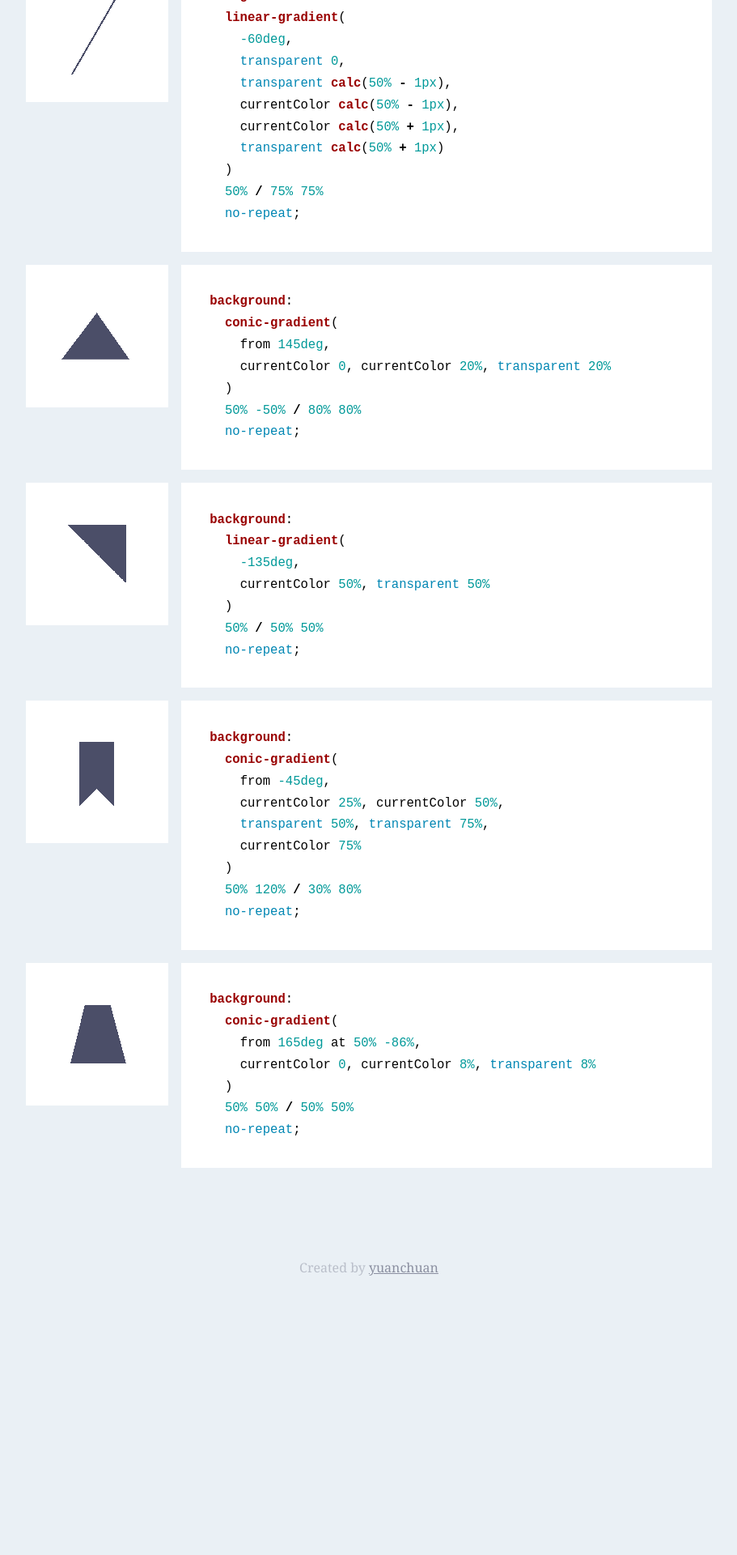
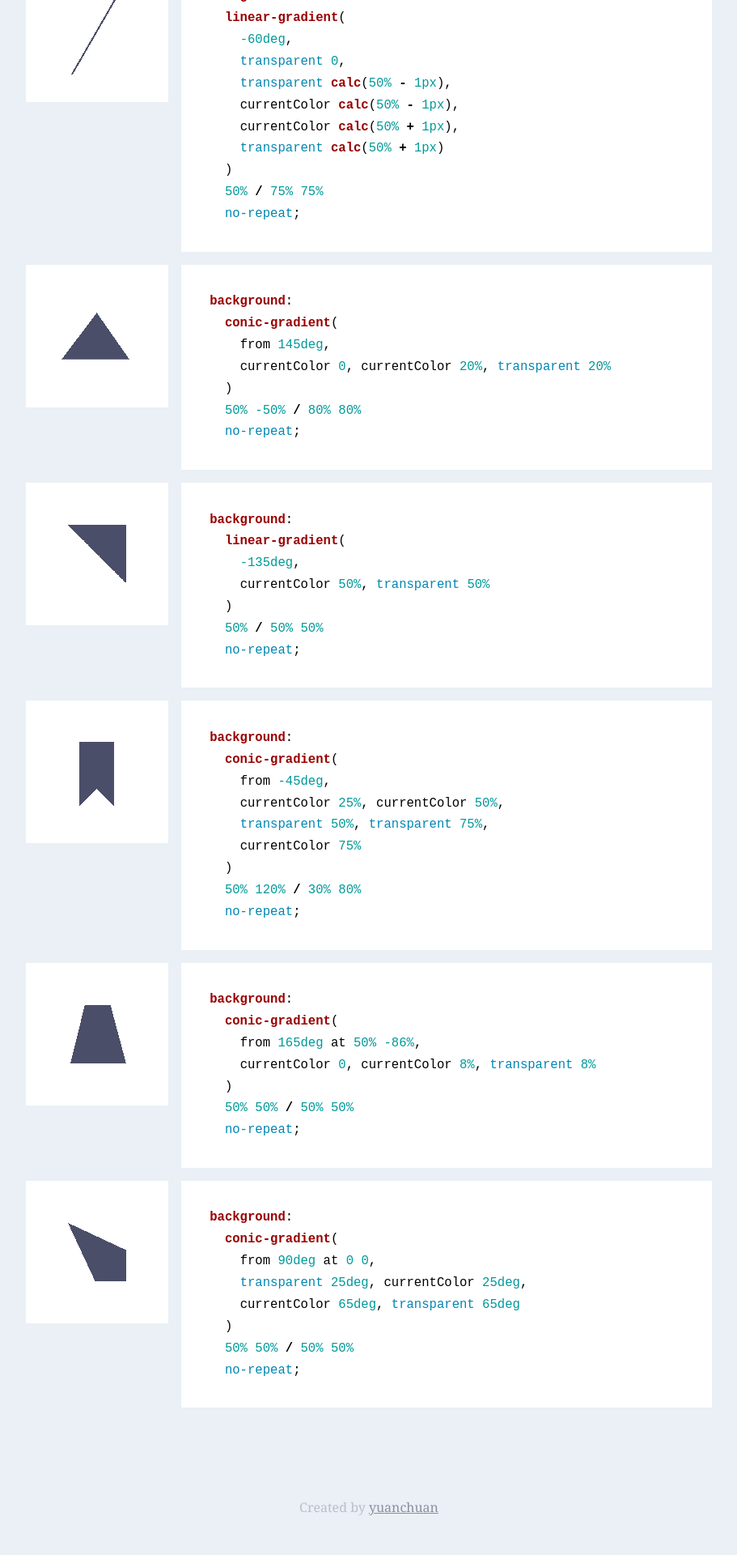
Before and after one commit to yuanchuan/gradient-shapes, a Jekyll site: the page built from index.html, in a window 1280 px wide. Shown: the part 2022-3942 px from the top of the page at 81% size, without its empty margins (184-1095 px from the left). Built offline with Jekyll 4.4.1, drawn with Linux system fonts in a browser that asks for light colours; before the commit the page ends 3646 px from its top, so only the background shows below that.

Commit message:
add spaceship shape

```diff
--- a/assets/style.css
+++ b/assets/style.css
@@ -69,6 +69,9 @@ header p {
 
   [data-name="tag"] .preview {
     background-image: url(images/tag.png);
+  }
+  [data-name="spaceship"] .preview {
+    background-image: url(images/spaceship.png);
   }
 }
 
--- a/index.html
+++ b/index.html
@@ -321,3 +321,32 @@ background:
   <css-doodle use="var(--doodle-trapezoid)"></css-doodle>
   </div>
 </div>
+
+
+<div class="shape" data-name="spaceship">
+  <div class="preview">
+    <div style="background:
+  conic-gradient(
+    from 90deg at 0 0,
+    transparent 25deg, currentColor 25deg,
+    currentColor 65deg, transparent 65deg
+  )
+  50% 50% / 50% 50%
+  no-repeat;"></div>
+  </div>
+  <div class="code">
+{% highlight css %}
+div {
+background:
+  conic-gradient(
+    from 90deg at 0 0,
+    transparent 25deg, currentColor 25deg,
+    currentColor 65deg, transparent 65deg
+  )
+  50% 50% / 50% 50%
+  no-repeat;
+}
+{% endhighlight %}
+  <css-doodle use="var(--doodle-spaceship)"></css-doodle>
+  </div>
+</div>
```
Also changed, not shown: assets/images/spaceship.png (added), assets/images/tag.png, assets/images/trapezoid.png, assets/images/triangle2.png, 1 other file.
